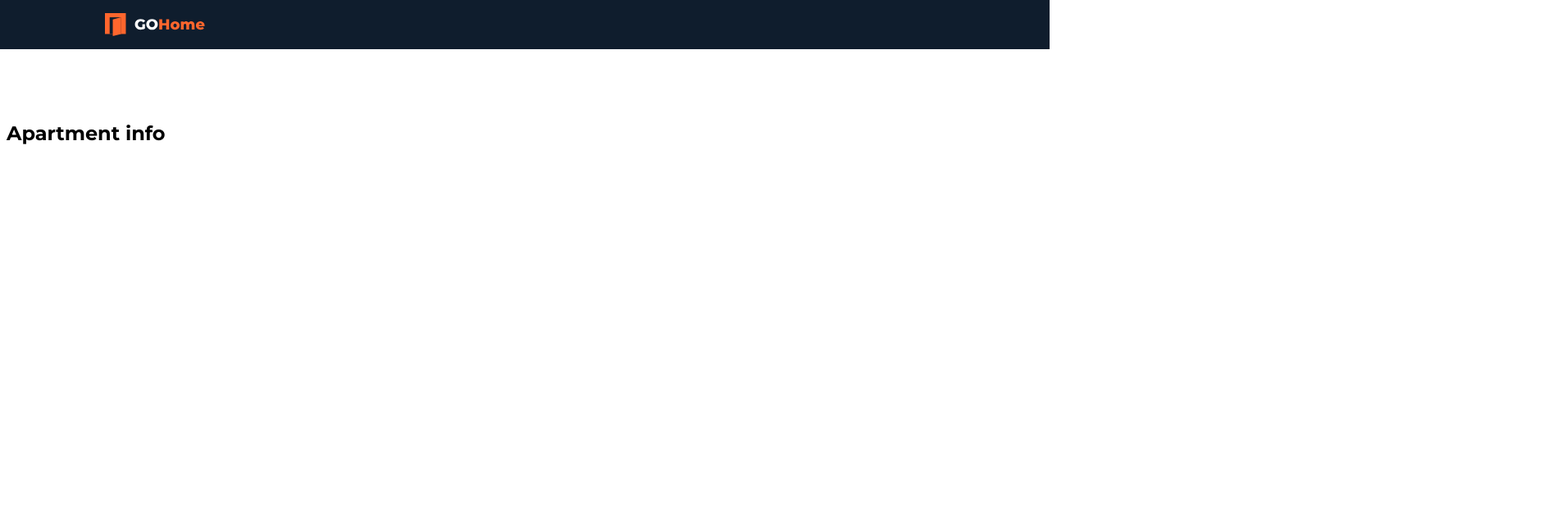
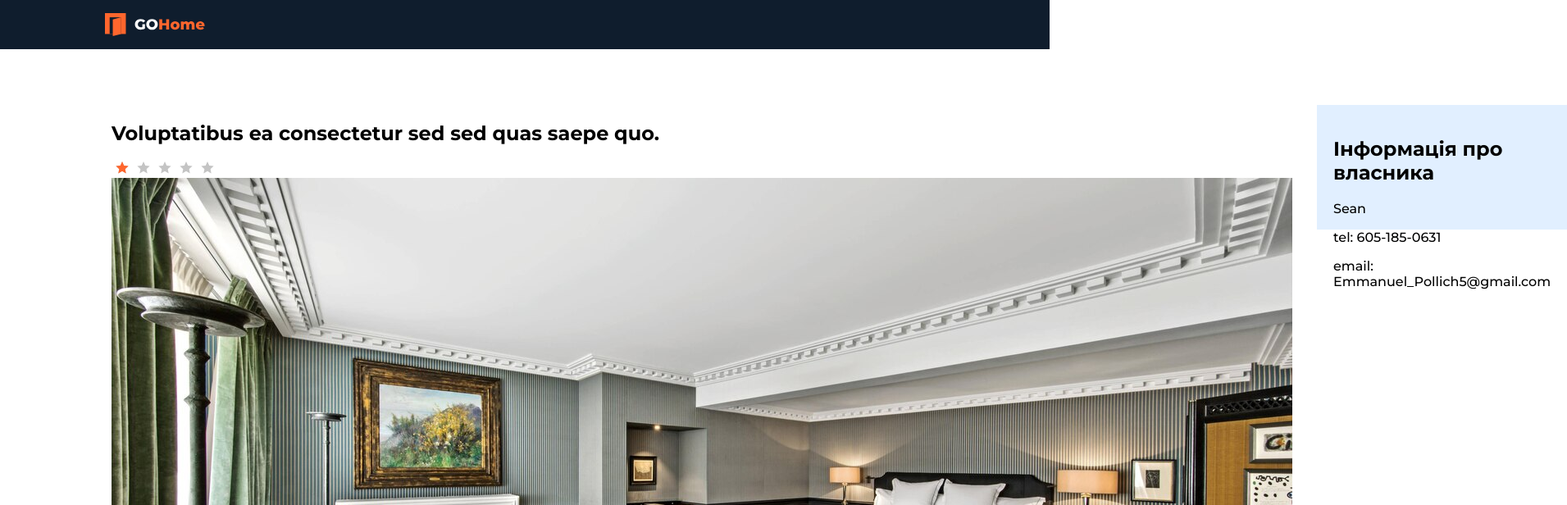
Before and after one commit to Victoria257/vue-app-apartments, a Vue app: page /apartments/5f689a2c09b16000e9a2f479 in a window 1280 px wide. Shown: the top 616 px of the page at 82% size, 1911 px wide, since content can reach past the window. Built offline with nearby package versions, Linux system fonts and the light colour scheme.

Commit message:
Lesson-20

```diff
--- /dev/null
+++ b/src/components/apartment/ApartmentMainInfo.vue
@@ -0,0 +1,28 @@
+<template>
+  <article class="apartment-info">
+    <div>
+      <h1 class="apartment-info__title">{{ apartment.title }}</h1>
+      <StarRating :rating="apartment.rating" />
+    </div>
+    <img :src="apartment.imgUrl" alt="" class="apartment-info__photo" />
+    <p class="apartment-info__description">{{ apartment.descr }}</p>
+  </article>
+</template>
+
+<script>
+import StarRating from "../../components/StarRating";
+export default {
+  name: "ApartmentMainInfo",
+  components: {
+    StarRating,
+  },
+  props: {
+    apartment: {
+      type: Object,
+      required: true,
+    },
+  },
+};
+</script>
+
+<style lang="scss" scoped></style>
--- /dev/null
+++ b/src/components/apartment/ApartmentOwner.vue
@@ -0,0 +1,28 @@
+<template>
+  <section class="owner">
+    <h1 class="owner__title">Інформація про власника</h1>
+    <p class="owner__name">{{ owner.name }}</p>
+    <p class="owner__phone">tel: {{ owner.phone }}</p>
+    <p class="owner__email">email: {{ owner.email }}</p>
+  </section>
+</template>
+
+<script>
+export default {
+  name: "ApartmentOwner",
+  props: {
+    owner: {
+      type: Object,
+      required: true,
+    },
+  },
+};
+</script>
+
+<style lang="scss" scoped>
+.owner {
+  background-color: #e1efff;
+  padding: 19px 20px;
+  max-height: 152px;
+}
+</style>
--- a/src/pages/ApartmentInfo.vue
+++ b/src/pages/ApartmentInfo.vue
@@ -1,14 +1,31 @@
 <template>
-  <div class="content">
-    <h2>Apartment info</h2>
-  </div>
+  <main class="content">
+    <ApartmentMainInfo :apartment="apartment" />
+    <ApartmentOwner :owner="apartment.owner" />
+  </main>
 </template>
 
 <script>
+import apartments from "../components/apartment/apartments";
+import ApartmentMainInfo from "../components/apartment/ApartmentMainInfo.vue";
+import ApartmentOwner from "@/components/apartment/ApartmentOwner.vue";
 export default {
   name: "ApartmentInfo",
+  components: {
+    ApartmentMainInfo,
+    ApartmentOwner,
+  },
+
+  computed: {
+    apartment() {
+      return apartments.find(
+        (apartment) => apartment.id === this.$route.params.id
+      );
+    },
+  },
   mounted() {
-    console.log(this.$route.params.id);
+    // цей хук спрацьовує при монтажі компонента
+    console.log(this.apartment);
   },
 };
 </script>
@@ -16,6 +33,8 @@ export default {
 <style lang="scss" scoped>
 .content {
   flex-grow: 1;
-  padding-top: 120px;
+  display: flex;
+  gap: 30px;
+  padding: 120px 128px;
 }
 </style>
```
